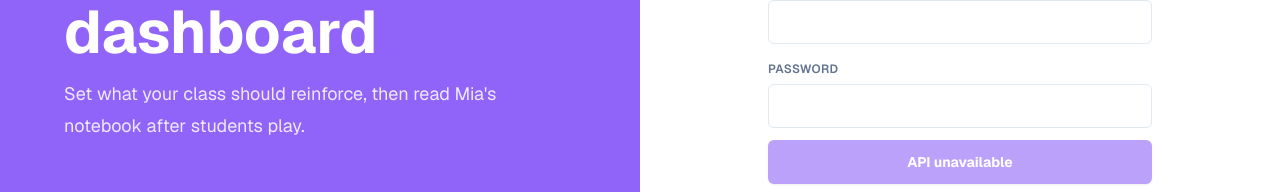
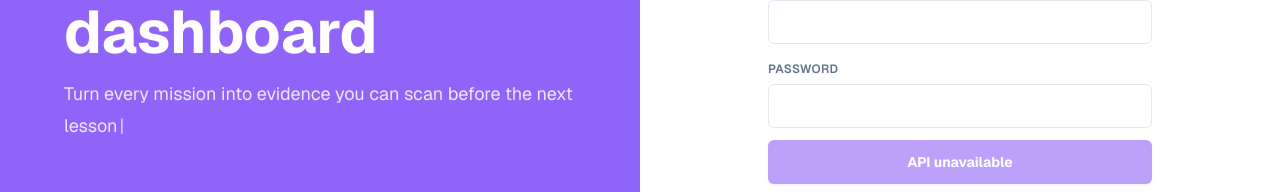
Before and after one commit to velrino/allthingsagentichackathon, a Next.js app in the folder web/: page /login in a window 1280 px wide. Shown: the part 356-548 px from the top of the page. Built offline with nearby package versions, Linux system fonts and the light colour scheme; no server answers.

Commit message:
Add login hero typewriter phrases

```diff
--- a/web/src/modules/dashboard/pages/login-page.tsx
+++ b/web/src/modules/dashboard/pages/login-page.tsx
@@ -8,6 +8,35 @@ import { INPUT_LIMITS } from "@/shared/input-limits";
 
 import { useTeacherAuth } from "../auth/use-teacher-auth";
 import { GoogleIdentityButton } from "../components/google-identity-button";
+
+const LOGIN_HERO_PHRASES = [
+  "Set what your class should reinforce, then read Mia's notebook after students play.",
+  "Turn every mission into evidence you can scan before the next lesson.",
+  "Pick the skill to practice, let Mia guide the game, and review the why behind each answer.",
+  "See who is ready, who needs a hint, and what the class should revisit tomorrow.",
+  "Give students a playful route through practice while your dashboard keeps the signal clear.",
+  "Build missions around your goals, then use Mia's notes to plan the follow-up.",
+  "Watch patterns emerge from student choices, not just from final scores.",
+  "Keep reinforcement focused while Mia turns each question into a small conversation.",
+  "Start with a topic, launch the game, and come back to a notebook full of teachable moments.",
+  "See mistakes, explanations, confidence, and next steps in one teacher view.",
+  "Let students explore at game speed while you keep the learning path intentional.",
+  "Use each play session to find the misconception hiding behind the answer.",
+  "Create a mission in minutes and leave with sharper insight into tomorrow's class.",
+  "Help students practice the why, then review Mia's notes when the room gets quiet.",
+  "Track progress without losing the story behind each student's decision.",
+  "Send the class into a mission and return to clear evidence for your next move.",
+  "Turn practice into a feedback loop your students can play and you can trust.",
+  "Meet every answer with a reason, then bring the useful patterns back to instruction.",
+  "Keep the game light for students and the learning data serious for teachers.",
+  "Reinforce the lesson, capture the thinking, and plan what comes next from Mia's notebook.",
+] as const;
+
+type TypewriterMode = "holding" | "deleting" | "typing";
+
+const HERO_PHRASE_HOLD_MS = 2200;
+const HERO_PHRASE_TYPE_DELAY_MS = 28;
+const HERO_PHRASE_DELETE_DELAY_MS = 16;
 
 export function LoginPage() {
   const router = useRouter();
@@ -26,6 +55,15 @@ export function LoginPage() {
   const [apiAvailable, setApiAvailable] = useState(false);
   const [apiLoading, setApiLoading] = useState(true);
   const [apiError, setApiError] = useState<string | null>(null);
+  const [heroPhraseIndex, setHeroPhraseIndex] = useState(0);
+  const [heroPhraseLength, setHeroPhraseLength] = useState(
+    LOGIN_HERO_PHRASES[0].length,
+  );
+  const [heroPhraseMode, setHeroPhraseMode] =
+    useState<TypewriterMode>("holding");
+
+  const heroPhrase = LOGIN_HERO_PHRASES[heroPhraseIndex];
+  const typedHeroPhrase = heroPhrase.slice(0, heroPhraseLength);
 
   useEffect(() => {
     const controller = new AbortController();
@@ -63,6 +101,43 @@ export function LoginPage() {
       controller.abort();
     };
   }, []);
+
+  useEffect(() => {
+    let timeout: number | undefined;
+
+    if (heroPhraseMode === "holding") {
+      timeout = window.setTimeout(() => {
+        setHeroPhraseMode("deleting");
+      }, HERO_PHRASE_HOLD_MS);
+    } else if (heroPhraseMode === "deleting") {
+      if (heroPhraseLength === 0) {
+        timeout = window.setTimeout(() => {
+          setHeroPhraseIndex(
+            (index) => (index + 1) % LOGIN_HERO_PHRASES.length,
+          );
+          setHeroPhraseMode("typing");
+        }, HERO_PHRASE_TYPE_DELAY_MS);
+      } else {
+        timeout = window.setTimeout(() => {
+          setHeroPhraseLength((length) => Math.max(0, length - 1));
+        }, HERO_PHRASE_DELETE_DELAY_MS);
+      }
+    } else if (heroPhraseLength >= heroPhrase.length) {
+      timeout = window.setTimeout(() => {
+        setHeroPhraseMode("holding");
+      }, HERO_PHRASE_TYPE_DELAY_MS);
+    } else {
+      timeout = window.setTimeout(() => {
+        setHeroPhraseLength((length) => Math.min(heroPhrase.length, length + 1));
+      }, HERO_PHRASE_TYPE_DELAY_MS);
+    }
+
+    return () => {
+      if (timeout) {
+        window.clearTimeout(timeout);
+      }
+    };
+  }, [heroPhrase.length, heroPhraseLength, heroPhraseMode]);
 
   useEffect(() => {
     if (status === "signed_in") {
@@ -137,9 +212,17 @@ export function LoginPage() {
           <h1 className="text-3xl font-bold sm:text-4xl lg:text-6xl">
             Teacher dashboard
           </h1>
-          <p className="mx-auto mt-4 max-w-lg text-base leading-7 text-white/85 sm:text-lg sm:leading-8 lg:mx-0">
-            Set what your class should reinforce, then read Mia&apos;s
-            notebook after students play.
+          <p
+            className="mx-auto mt-4 min-h-[5.25rem] max-w-lg text-base leading-7 text-white/85 sm:min-h-16 sm:text-lg sm:leading-8 lg:mx-0"
+            aria-label={heroPhrase}
+          >
+            <span aria-hidden="true">{typedHeroPhrase}</span>
+            <span
+              aria-hidden="true"
+              className="ml-0.5 inline-block animate-pulse text-white"
+            >
+              |
+            </span>
           </p>
         </div>
         <p className="hidden text-sm text-white/60 lg:block">
```
